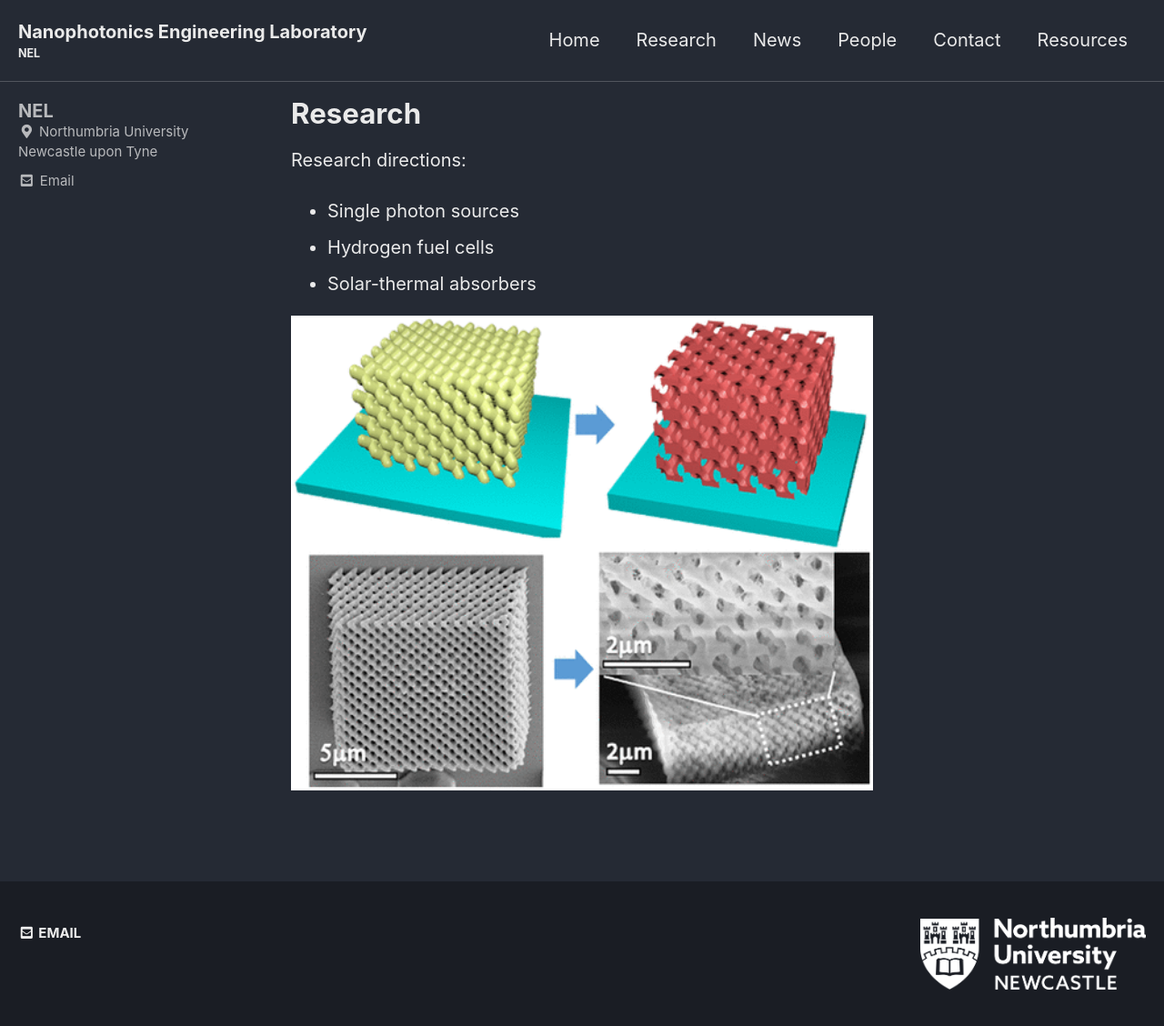
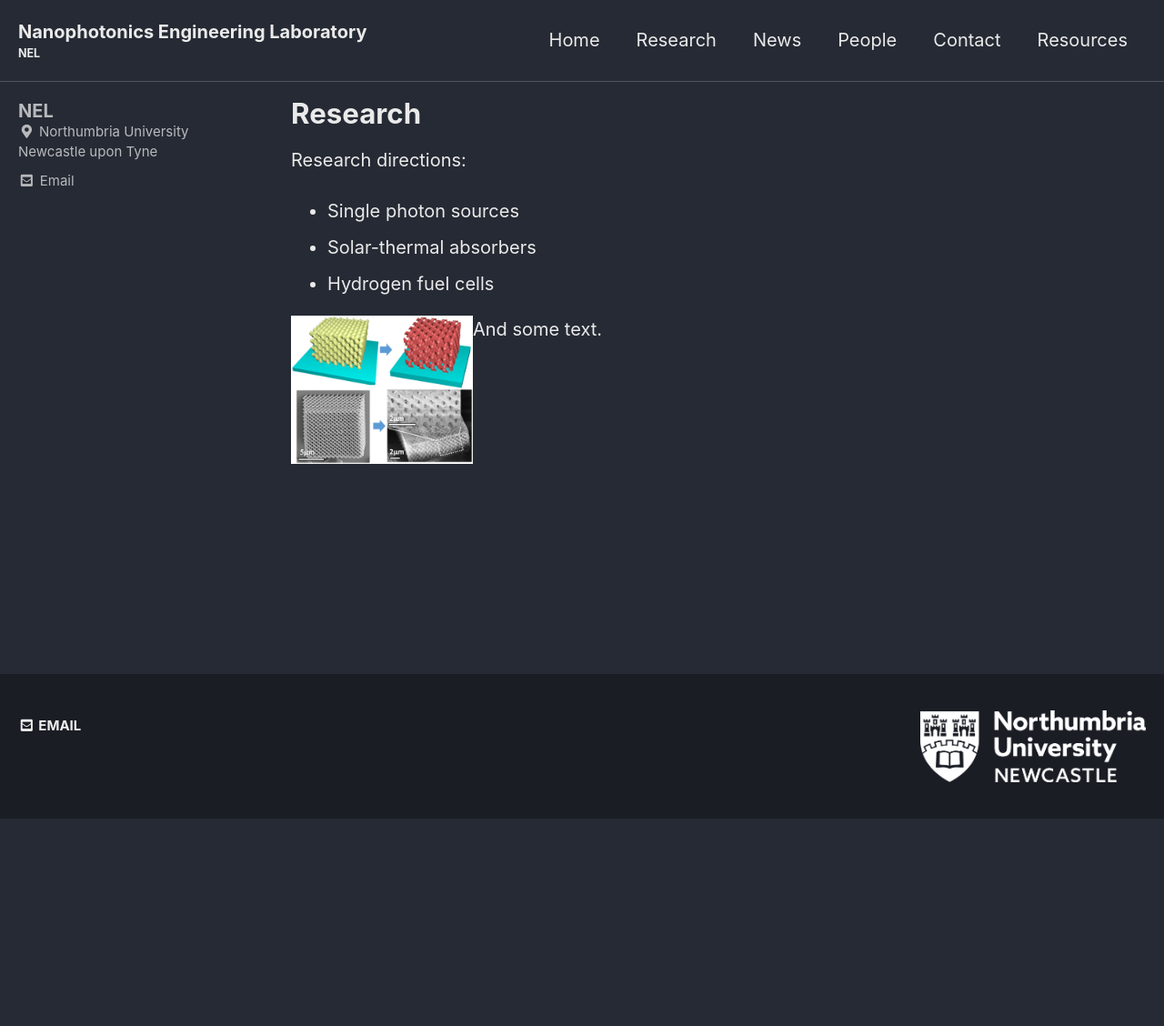
Before and after one commit to qubits/nanophotonicenglab.github.io, a Jekyll site: the page built from _pages/research.md, in a window 1280 px wide. Shown: the whole page at 91% size. Built offline with Jekyll 4.4.1, drawn with Linux system fonts in a browser that asks for light colours; cached includes are drawn as plain includes; after the commit the page ends 900 px from its top, so only the background shows below that.

Commit message:
Update research.md

```diff
--- a/_pages/research.md
+++ b/_pages/research.md
@@ -7,7 +7,7 @@ author_profile: true
 ---
 Research directions:
 * Single photon sources
+* Solar-thermal absorbers
 * Hydrogen fuel cells
-* Solar-thermal absorbers
 
-<img src="{{ site.url }}{{ site.baseurl }}/assets/sample_image.gif" alt="HT" style="float: left;width: 100%"/>
+<img src="{{ site.url }}{{ site.baseurl }}/assets/sample_image.gif" alt="HT" style="float: left;width: 200px"/>And some text.
```
